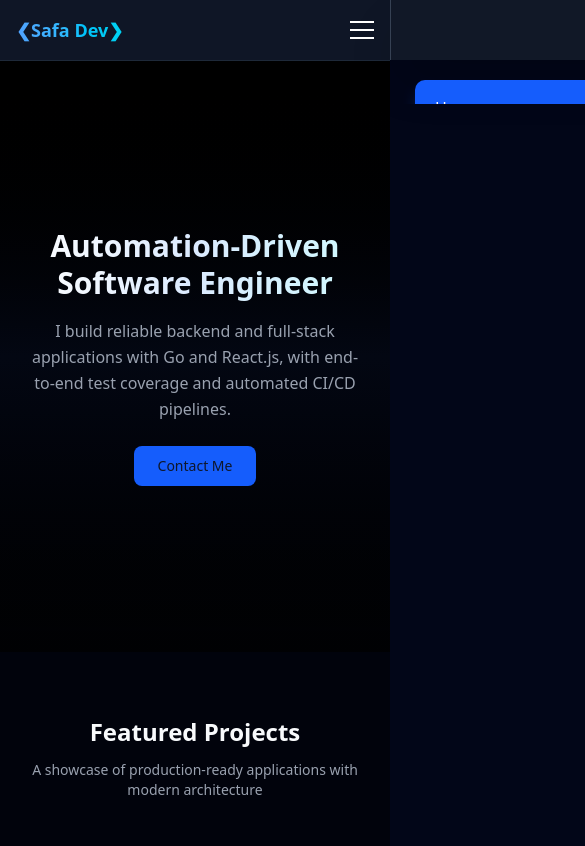
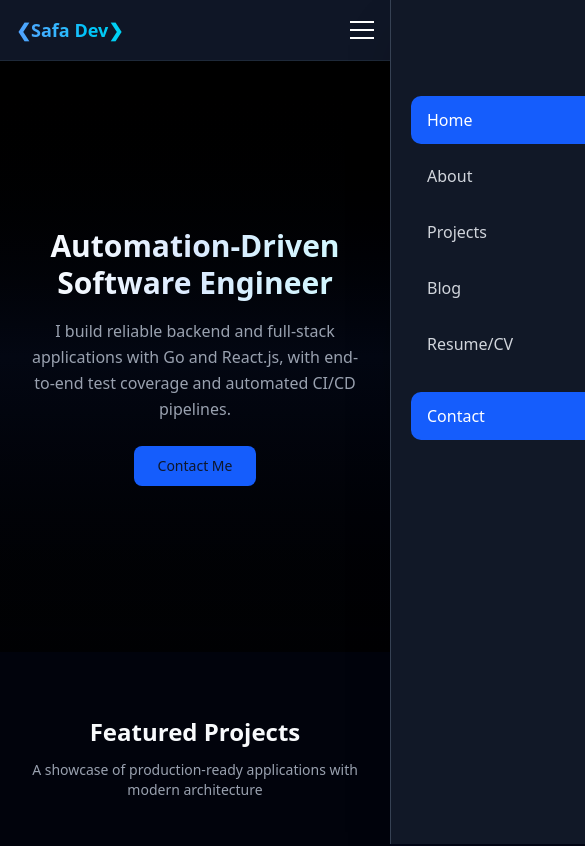
Before and after one commit to diagnosis/safa-portfolio, a Next.js app: page / in a window 390 px wide. Shown: the top 846 px of the page, 585 px wide, since content can reach past the window. Built offline with nearby package versions, Linux system fonts and the light colour scheme.

Commit message:
Updated MobileMenu.tsx

```diff
--- a/components/MobileMenu.tsx
+++ b/components/MobileMenu.tsx
@@ -55,22 +55,22 @@ export const MobileMenu = () => {
       )}
 
       <nav
-        className={`fixed top-0 right-0 h-full w-72 bg-[#111827] border-l border-gray-700 shadow-2xl z-[9998] transform transition-transform duration-300 ease-in-out lg:hidden flex flex-col ${
+        className={`fixed top-0 right-0 h-screen w-64 bg-[#111827] border-l border-gray-700 shadow-2xl z-[9998] transform transition-transform duration-300 ease-in-out lg:hidden ${
           isOpen ? "translate-x-0" : "translate-x-full"
         }`}
       >
-        <div className="pt-20 pb-6 px-6 flex-1 overflow-y-auto">
-          <ul className="flex flex-col gap-3">
+        <div className="pt-24 px-5">
+          <ul className="flex flex-col gap-2">
             {navLinks.map((link) => (
               <li key={link.href}>
                 <Link
                   href={link.href}
                   onClick={toggleMenu}
-                  className={`block px-5 py-4 rounded-lg transition-all font-medium ${
+                  className={`block px-4 py-3 rounded-lg transition-all ${
                     isActive(link.href)
-                      ? "bg-blue-600 text-white shadow-lg shadow-blue-600/30"
+                      ? "bg-blue-600 text-white"
                       : "text-gray-300 hover:bg-gray-800 hover:text-white"
-                  } ${link.href === "/contact" ? "bg-blue-600 hover:bg-blue-500 text-white mt-6 shadow-lg shadow-blue-600/30" : ""}`}
+                  } ${link.href === "/contact" ? "bg-blue-600 hover:bg-blue-500 text-white mt-4" : ""}`}
                 >
                   {link.label}
                 </Link>
```
